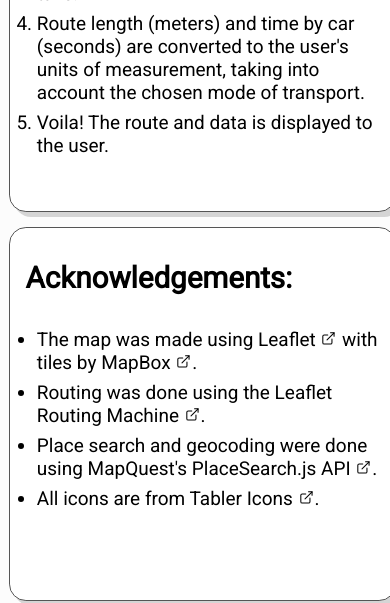
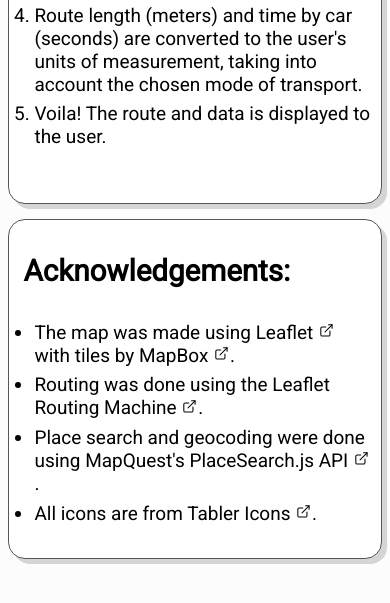
Before and after one commit to spclark/TrippedUp, a plain HTML site: page about.html in a window 390 px wide. Shown: the part 404-1007 px from the top of the page. Drawn offline with Linux system fonts and the light colour scheme.

Commit message:
Resolved index and about page mobile style issues

```diff
--- a/about.html
+++ b/about.html
@@ -2,6 +2,9 @@
 <html lang="en" dir="ltr">
   <head>
     <meta charset="utf-8">
+    <meta name="description" content="Quantifying your route as uselessly as possible!">
+    <meta name="keywords" content="TrippedUp, Measure, Trip, Tripped, Up, Scale, Unit, Maps, Steven, Clark, Quantify, Route">
+    <meta name="viewport" content="width=device-width, initial-scale=1.0">
     <link href="css/style.css" rel="stylesheet">
     <link href="https://fonts.googleapis.com/css2?family=Roboto&display=swap" rel="stylesheet">
     <link rel="icon" href="assets/Logo.png">
--- a/css/style.css
+++ b/css/style.css
@@ -368,10 +368,8 @@ tr {
 #about {
   display: flex;
   justify-content: center;
-  align-items: center;
   flex-wrap: wrap;
-  width: 100%;
-  padding: 2%;
+  min-height: 100%;
 }
 
 #about a:hover {
@@ -403,11 +401,12 @@ tr {
 .aboutSection {
   height: 60vh;
   margin: 2%;
+  flex-wrap: wrap;
 }
 
 .aboutPane {
   width: 75vh;
-  max-width: 99vw;
+  max-width: 96vw;
   border: 0.1vh solid #555;
   border-radius: 2vh;
   box-shadow: 0.6vh 0.6vh 0px rgba(204,204,204,0.8);
@@ -418,8 +417,7 @@ tr {
 }
 
 #aboutColumn {
-  height: 100%;
-  width: 100%;
+  min-height: 100%;
   display: flex;
   flex-direction: column;
   justify-content: space-between;
@@ -430,6 +428,7 @@ tr {
   display: flex;
   width: 100%;
   justify-content: space-between;
+  margin-top: 4%;
 }
 
 .aboutLinkBox {
@@ -441,7 +440,6 @@ tr {
   width: 20vh;
   max-width: 30vw;
   padding: 2%;
-  margin-top: 4%;
   box-sizing: border-box;
   border: 0.1vh solid #555;
   border-radius: 2vh;
--- a/js/scripts.js
+++ b/js/scripts.js
@@ -56,7 +56,7 @@ function expand(pane) {
   openPanes.push(pane);
   pane.style.height = '48vh';
   pane.style.width = '30vh';
-  if (0.3*screen.height > 0.5*screen.width) {
+  if (0.3*window.innerHeight > 0.5*window.innerWidth) {
     pane.style.left = '48vw';
   }
   pane.style.visibility = 'visible';
@@ -107,7 +107,7 @@ var dogYear = new unitOfTime('dogYear', 'Dog Years', 1314000);
 var lotr = new unitOfTime('lotr', 'Lord of the Rings Trilogies', 681);
 var martian = new unitOfTime('martian', 'Martian Hours', 61.62);
 var millenia = new unitOfTime('millenia', 'Millenia', 5.256e+8);
-var seconds = new unitOfTime('seconds', 'Seconds', 0.017);
+var seconds = new unitOfTime('seconds', 'Seconds', 0.01666667);
 var slapBass = new unitOfTime('slapBass', 'Episodes of Seinfeld', 22);
 var fusRoDah = new unitOfTime('fusRoDah', 'Playthroughs of Skyrim', 2203);
 bigOlContainer.timeList.push(randomTime, popcorn, dogYear, lotr, martian, millenia, seconds, slapBass, fusRoDah);
```
Also changed, not shown: glossary.html (+4 -1 lines), index.html (+2 -2 lines), 2 other files.
